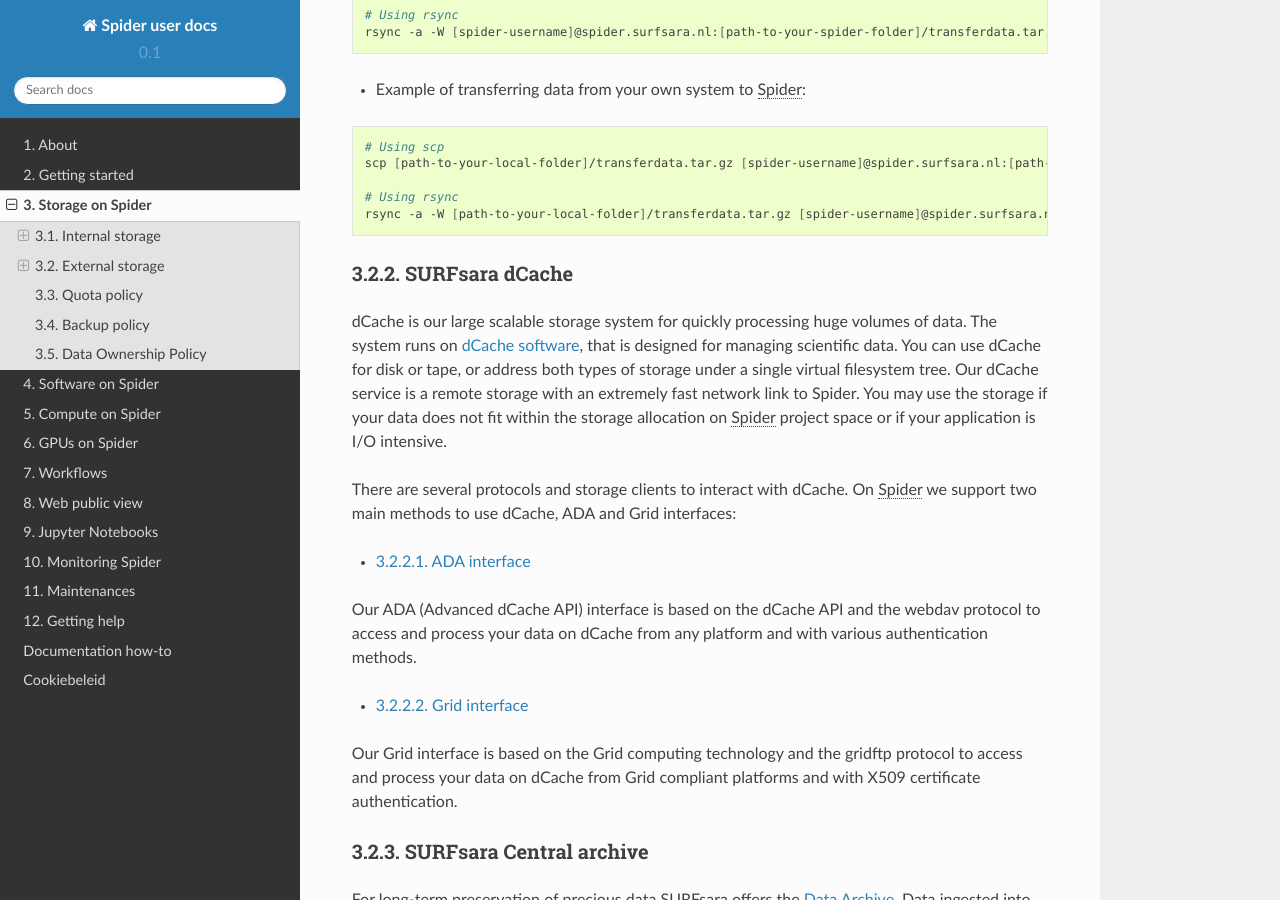
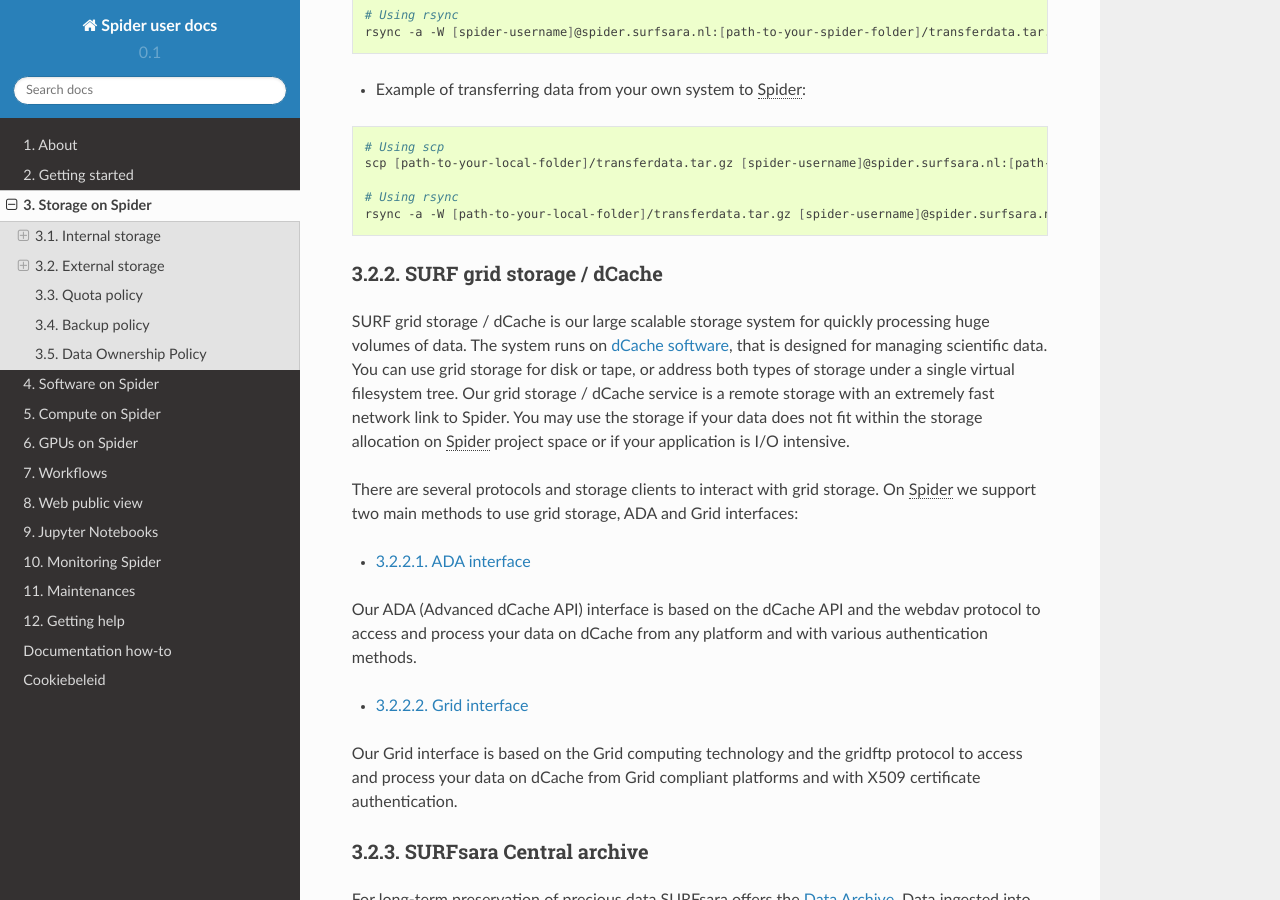
Before and after one commit to sara-nl/spiderdocs, a Sphinx documentation site: the page built from source/Pages/storage_on_spider.rst, in a window 1280 px wide and 900 px high, scrolled down 2709 px. Built offline with Sphinx 7.4.7 and the Read the Docs theme 2.0.0, drawn with Linux system fonts in a browser that asks for light colours.

Commit message:
Update storage_on_spider.rst grid storage / dCache

```diff
--- a/source/Pages/storage_on_spider.rst
+++ b/source/Pages/storage_on_spider.rst
@@ -167,20 +167,20 @@
 
 .. _using-dcache:
 
-SURFsara dCache
+SURF grid storage / dCache
 ===============
 
-dCache is our large scalable storage system for quickly processing huge volumes of data.
+SURF grid storage / dCache is our large scalable storage system for quickly processing huge volumes of data.
 The system runs on `dCache software`_, that is designed for managing scientific data.
-You can use dCache for disk or tape, or address both types of storage under a single
-virtual filesystem tree. Our dCache service is a remote storage with an extremely fast network
+You can use grid storage for disk or tape, or address both types of storage under a single
+virtual filesystem tree. Our grid storage / dCache service is a remote storage with an extremely fast network
 link to Spider. You may use the storage if your data does not
 fit within the storage allocation on :abbr:`Spider (Symbiotic Platform(s) for Interoperable Data
 Extraction and Redistribution)` project space or if your application is I/O intensive.
 
-There are several protocols and storage clients to interact with dCache. On :abbr:`Spider (Symbiotic Platform(s) for Interoperable Data
+There are several protocols and storage clients to interact with grid storage. On :abbr:`Spider (Symbiotic Platform(s) for Interoperable Data
 Extraction and Redistribution)` we support
-two main methods to use dCache, ADA and Grid interfaces:
+two main methods to use grid storage, ADA and Grid interfaces:
 
 .. toctree::
    :maxdepth: 1
```
